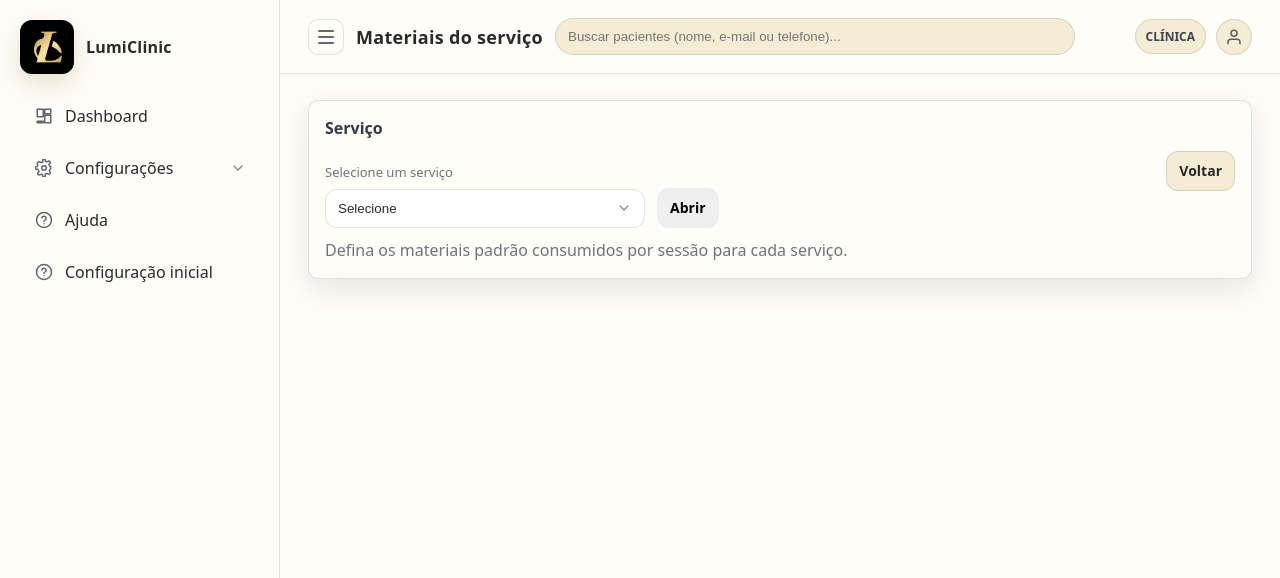
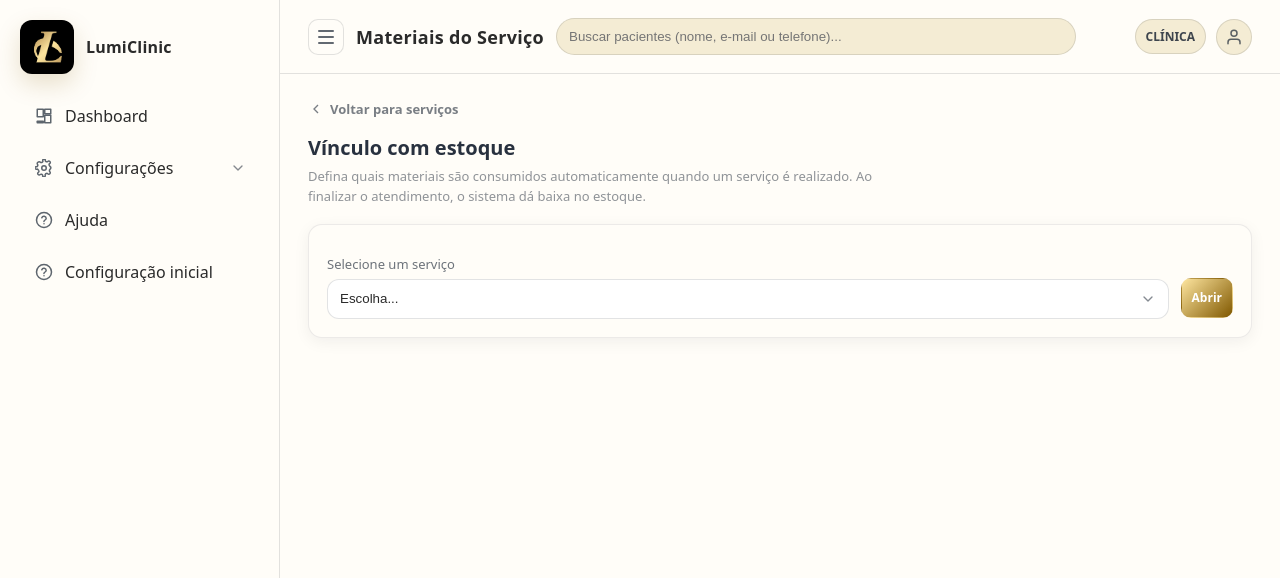
Before and after one commit to BrookSK/LumiClinic, a PHP site: page /app/Views/scheduling/service_materials.php in a window 1280 px wide. Shown: the top 578 px of the page. Run offline with PHP 8.4, Linux system fonts and the light colour scheme.

Commit message:
feat(procedures,scheduling): Refactor procedures view with improved layout and visual indicators
- Update navigation to include procedures in services menu active state
- Refactor procedures index view with modern card-free layout and inline form
- Replace status bar components with alert components for error/success messaging
- Implement collapsible new procedure form with improved UX and placeholder text
- Redesign procedures list from table to card-based layout with duration display
- Optimize permission check function with condensed syntax
- Add descriptive header with procedures explanation and action button
- Improve visual hierarchy and spacing throughout the view

```diff
--- a/app/Views/layout/app.php
+++ b/app/Views/layout/app.php
@@ -327,7 +327,7 @@ $ico = [
                                 <?= $navItem('/anamnesis/templates', 'Anamnese', $ico['shield'], $isActive('/anamnesis/templates')) ?>
                             <?php endif; ?>
 
-                            <?php $servicesActive = $isActiveSegment('/services'); ?>
+                            <?php $servicesActive = $isActiveSegment('/services') || $isActive('/procedures'); ?>
                             <?php if ($can('services.manage') && $hasClinicContext): ?>
                                 <details class="lc-navgroup" <?= $servicesActive ? 'open' : '' ?> style="margin-left:10px;">
                                     <summary class="lc-nav__item lc-navgroup__summary<?= $servicesActive ? ' lc-nav__item--active' : '' ?>">
--- a/app/Views/scheduling/service_materials.php
+++ b/app/Views/scheduling/service_materials.php
@@ -1,96 +1,84 @@
 <?php
-
 /** @var array<string,mixed> $service */
 /** @var list<array<string,mixed>> $services */
 /** @var list<array<string,mixed>> $materials */
 /** @var list<array<string,mixed>> $defaults */
+$csrf = $_SESSION['_csrf'] ?? '';
+$title = 'Materiais do Serviço';
 
-$csrf = $_SESSION['_csrf'] ?? '';
-$title = 'Materiais do serviço';
+$can = function (string $pc): bool {
+    if (isset($_SESSION['is_super_admin']) && (int)$_SESSION['is_super_admin'] === 1) return true;
+    $p = $_SESSION['permissions'] ?? [];
+    if (!is_array($p)) return false;
+    if (isset($p['allow'],$p['deny'])&&is_array($p['allow'])&&is_array($p['deny'])) {
+        if (in_array($pc,$p['deny'],true)) return false;
+        return in_array($pc,$p['allow'],true);
+    }
+    return in_array($pc,$p,true);
+};
 
-$can = function (string $permissionCode): bool {
-    if (isset($_SESSION['is_super_admin']) && (int)$_SESSION['is_super_admin'] === 1) {
-        return true;
-    }
-
-    $permissions = $_SESSION['permissions'] ?? [];
-    if (!is_array($permissions)) {
-        return false;
-    }
-
-    if (isset($permissions['allow'], $permissions['deny']) && is_array($permissions['allow']) && is_array($permissions['deny'])) {
-        if (in_array($permissionCode, $permissions['deny'], true)) {
-            return false;
-        }
-        return in_array($permissionCode, $permissions['allow'], true);
-    }
-
-    return in_array($permissionCode, $permissions, true);
-};
+$hasService = isset($service) && is_array($service) && $service !== [];
 
 ob_start();
 ?>
 
+<a href="/services" style="display:inline-flex;align-items:center;gap:6px;color:rgba(31,41,55,.60);font-weight:650;font-size:13px;text-decoration:none;margin-bottom:16px;">
+    <svg viewBox="0 0 24 24" width="16" height="16" fill="none" stroke="currentColor" stroke-width="2"><path d="m15 18-6-6 6-6"/></svg>
+    Voltar para serviços
+</a>
+
+<div style="font-weight:850;font-size:20px;color:rgba(31,41,55,.96);margin-bottom:6px;">Vínculo com estoque</div>
+<div style="font-size:13px;color:rgba(31,41,55,.50);margin-bottom:18px;max-width:600px;line-height:1.5;">
+    Defina quais materiais são consumidos automaticamente quando um serviço é realizado. Ao finalizar o atendimento, o sistema dá baixa no estoque.
+</div>
+
 <?php if (isset($error) && $error !== ''): ?>
-    <div class="lc-card lc-statusbar lc-statusbar--no_show" style="margin-bottom: 16px;">
-        <div class="lc-card__body"><?= htmlspecialchars($error, ENT_QUOTES, 'UTF-8') ?></div>
-    </div>
+    <div class="lc-alert lc-alert--danger" style="margin-bottom:14px;"><?= htmlspecialchars($error, ENT_QUOTES, 'UTF-8') ?></div>
 <?php endif; ?>
 
-<div class="lc-card" style="margin-bottom: 16px;">
-    <div class="lc-card__header">Serviço</div>
-    <div class="lc-card__body lc-flex lc-flex--between lc-flex--wrap lc-gap-md">
-        <?php if (!isset($service) || !is_array($service) || $service === []): ?>
-            <div style="flex:1; min-width:260px;">
-                <form method="get" action="/services/materials" class="lc-form lc-flex lc-gap-md lc-flex--wrap" style="align-items:end;">
-                    <div class="lc-field" style="min-width: 320px;">
+<?php if (!$hasService): ?>
+<!-- Seletor de serviço -->
+<div style="padding:18px;border-radius:14px;border:1px solid rgba(17,24,39,.08);background:var(--lc-surface);box-shadow:0 4px 16px rgba(17,24,39,.06);">
+    <form method="get" action="/services/materials" style="display:flex;gap:12px;align-items:end;flex-wrap:wrap;">
+        <div class="lc-field" style="min-width:280px;flex:1;">
             <label class="lc-label">Selecione um serviço</label>
             <select class="lc-select" name="service_id" required>
-                            <option value="">Selecione</option>
+                <option value="">Escolha...</option>
                 <?php foreach (($services ?? []) as $s): ?>
                     <option value="<?= (int)$s['id'] ?>"><?= htmlspecialchars((string)$s['name'], ENT_QUOTES, 'UTF-8') ?></option>
                 <?php endforeach; ?>
             </select>
         </div>
-
-                    <div>
-                        <button class="lc-btn" type="submit">Abrir</button>
+        <div style="padding-bottom:1px;">
+            <button class="lc-btn lc-btn--primary lc-btn--sm" type="submit">Abrir</button>
         </div>
     </form>
-                <div class="lc-muted" style="margin-top:10px;">Defina os materiais padrão consumidos por sessão para cada serviço.</div>
-            </div>
-            <div>
-                <a class="lc-btn lc-btn--secondary" href="/services">Voltar</a>
-            </div>
-        <?php else: ?>
-            <div>
-                <div><strong><?= htmlspecialchars((string)$service['name'], ENT_QUOTES, 'UTF-8') ?></strong></div>
-                <div class="lc-muted">Padrões de consumo por sessão</div>
-            </div>
-            <div>
-                <a class="lc-btn lc-btn--secondary" href="/services">Voltar</a>
-            </div>
-        <?php endif; ?>
-    </div>
 </div>
 
-<?php if (!isset($service) || !is_array($service) || $service === []): ?>
-    <?php
-    $content = (string)ob_get_clean();
-    require dirname(__DIR__) . '/layout/app.php';
-    return;
-    ?>
-<?php endif; ?>
+<?php else: ?>
+<!-- Serviço selecionado -->
+<div style="padding:14px 16px;border-radius:14px;border:1px solid rgba(238,184,16,.22);background:rgba(253,229,159,.08);margin-bottom:16px;display:flex;align-items:center;justify-content:space-between;gap:10px;flex-wrap:wrap;">
+    <div>
+        <div style="font-weight:750;font-size:15px;color:rgba(31,41,55,.96);"><?= htmlspecialchars((string)$service['name'], ENT_QUOTES, 'UTF-8') ?></div>
+        <div style="font-size:12px;color:rgba(31,41,55,.50);">Materiais consumidos por sessão</div>
+    </div>
+    <form method="get" action="/services/materials" style="display:flex;gap:8px;align-items:center;margin:0;">
+        <select class="lc-select" name="service_id" style="min-width:200px;padding:8px 10px;font-size:12px;" onchange="this.form.submit()">
+            <?php foreach (($services ?? []) as $s): ?>
+                <option value="<?= (int)$s['id'] ?>" <?= (int)$s['id'] === (int)$service['id'] ? 'selected' : '' ?>><?= htmlspecialchars((string)$s['name'], ENT_QUOTES, 'UTF-8') ?></option>
+            <?php endforeach; ?>
+        </select>
+    </form>
+</div>
 
+<!-- Adicionar material -->
 <?php if ($can('services.manage')): ?>
-    <div class="lc-card" style="margin-bottom: 16px;">
-        <div class="lc-card__header">Adicionar material padrão</div>
-        <div class="lc-card__body">
-            <form method="post" action="/services/materials/create" class="lc-form lc-grid lc-gap-grid" style="grid-template-columns: 2fr 1fr 1fr; align-items:end; gap:12px;">
+<div id="addMatForm" style="display:none;margin-bottom:16px;">
+    <div style="padding:16px;border-radius:14px;border:1px solid rgba(238,184,16,.22);background:rgba(253,229,159,.08);">
+        <form method="post" action="/services/materials/create" style="display:flex;gap:12px;align-items:end;flex-wrap:wrap;">
             <input type="hidden" name="_csrf" value="<?= htmlspecialchars($csrf, ENT_QUOTES, 'UTF-8') ?>" />
             <input type="hidden" name="service_id" value="<?= (int)$service['id'] ?>" />
-
-                <div class="lc-field">
+            <div class="lc-field" style="min-width:220px;flex:1;">
                 <label class="lc-label">Material</label>
                 <select class="lc-select" name="material_id">
                     <?php foreach ($materials as $m): ?>
@@ -98,60 +86,47 @@ ob_start();
                     <?php endforeach; ?>
                 </select>
             </div>
-
-                <div class="lc-field">
+            <div class="lc-field" style="min-width:120px;">
                 <label class="lc-label">Qtd por sessão</label>
-                    <input class="lc-input" type="text" name="quantity_per_session" required />
+                <input class="lc-input" type="text" name="quantity_per_session" required placeholder="Ex: 1.000" />
             </div>
-
-                <div style="grid-column: 1 / -1;">
-                    <button class="lc-btn" type="submit">Salvar</button>
+            <div style="padding-bottom:1px;">
+                <button class="lc-btn lc-btn--primary lc-btn--sm" type="submit">Adicionar</button>
             </div>
         </form>
     </div>
 </div>
+<div style="margin-bottom:16px;">
+    <button type="button" class="lc-btn lc-btn--primary lc-btn--sm" onclick="var f=document.getElementById('addMatForm');f.style.display=f.style.display==='none'?'block':'none';">+ Adicionar material</button>
+</div>
 <?php endif; ?>
 
-<div class="lc-card">
-    <div class="lc-card__header">Materiais padrão</div>
-    <div class="lc-card__body">
+<!-- Lista -->
 <?php if ($defaults === []): ?>
-            <div class="lc-muted">Nenhum material padrão definido.</div>
+    <div style="text-align:center;padding:30px 20px;color:rgba(31,41,55,.45);font-size:13px;">Nenhum material vinculado a este serviço.</div>
 <?php else: ?>
-            <table class="lc-table">
-                <thead>
-                <tr>
-                    <th>Material</th>
-                    <th>Qtd</th>
-                    <th></th>
-                </tr>
-                </thead>
-                <tbody>
+<div style="display:flex;flex-direction:column;gap:8px;">
     <?php foreach ($defaults as $d): ?>
-                    <tr>
-                        <td><?= htmlspecialchars((string)$d['material_name'], ENT_QUOTES, 'UTF-8') ?></td>
-                        <td><?= number_format((float)$d['quantity_per_session'], 3, ',', '.') ?> <?= htmlspecialchars((string)$d['material_unit'], ENT_QUOTES, 'UTF-8') ?></td>
-                        <td style="text-align:right;">
+        <div style="display:flex;align-items:center;justify-content:space-between;gap:10px;padding:12px 14px;border-radius:12px;border:1px solid rgba(17,24,39,.06);background:rgba(0,0,0,.01);">
+            <div style="display:flex;align-items:center;gap:12px;">
+                <span style="font-weight:700;font-size:13px;color:rgba(31,41,55,.90);"><?= htmlspecialchars((string)$d['material_name'], ENT_QUOTES, 'UTF-8') ?></span>
+                <span style="font-size:12px;color:rgba(31,41,55,.50);"><?= number_format((float)$d['quantity_per_session'], 3, ',', '.') ?> <?= htmlspecialchars((string)$d['material_unit'], ENT_QUOTES, 'UTF-8') ?> por sessão</span>
+            </div>
             <?php if ($can('services.manage')): ?>
-                                <form method="post" action="/services/materials/delete" style="display:inline;" onsubmit="return confirm('Remover este material padrão?');">
+                <form method="post" action="/services/materials/delete" style="margin:0;" onsubmit="return confirm('Remover?');">
                     <input type="hidden" name="_csrf" value="<?= htmlspecialchars($csrf, ENT_QUOTES, 'UTF-8') ?>" />
                     <input type="hidden" name="service_id" value="<?= (int)$service['id'] ?>" />
                     <input type="hidden" name="id" value="<?= (int)$d['id'] ?>" />
-                                    <button class="lc-btn lc-btn--secondary" type="submit">Remover</button>
+                    <button class="lc-btn lc-btn--secondary lc-btn--sm" type="submit">Remover</button>
                 </form>
-                            <?php else: ?>
-                                <span class="lc-muted">-</span>
-                            <?php endif; ?>
-                        </td>
-                    </tr>
-                <?php endforeach; ?>
-                </tbody>
-            </table>
             <?php endif; ?>
         </div>
+    <?php endforeach; ?>
 </div>
+<?php endif; ?>
+
+<?php endif; ?>
 
 <?php
 $content = (string)ob_get_clean();
 require dirname(__DIR__) . '/layout/app.php';
-?>
```
Also changed, not shown: app/Views/procedures/index.php (+51 -65 lines), app/Views/scheduling/services.php (+72 -80 lines). Lines whose indentation alone changed are shown as unchanged.
